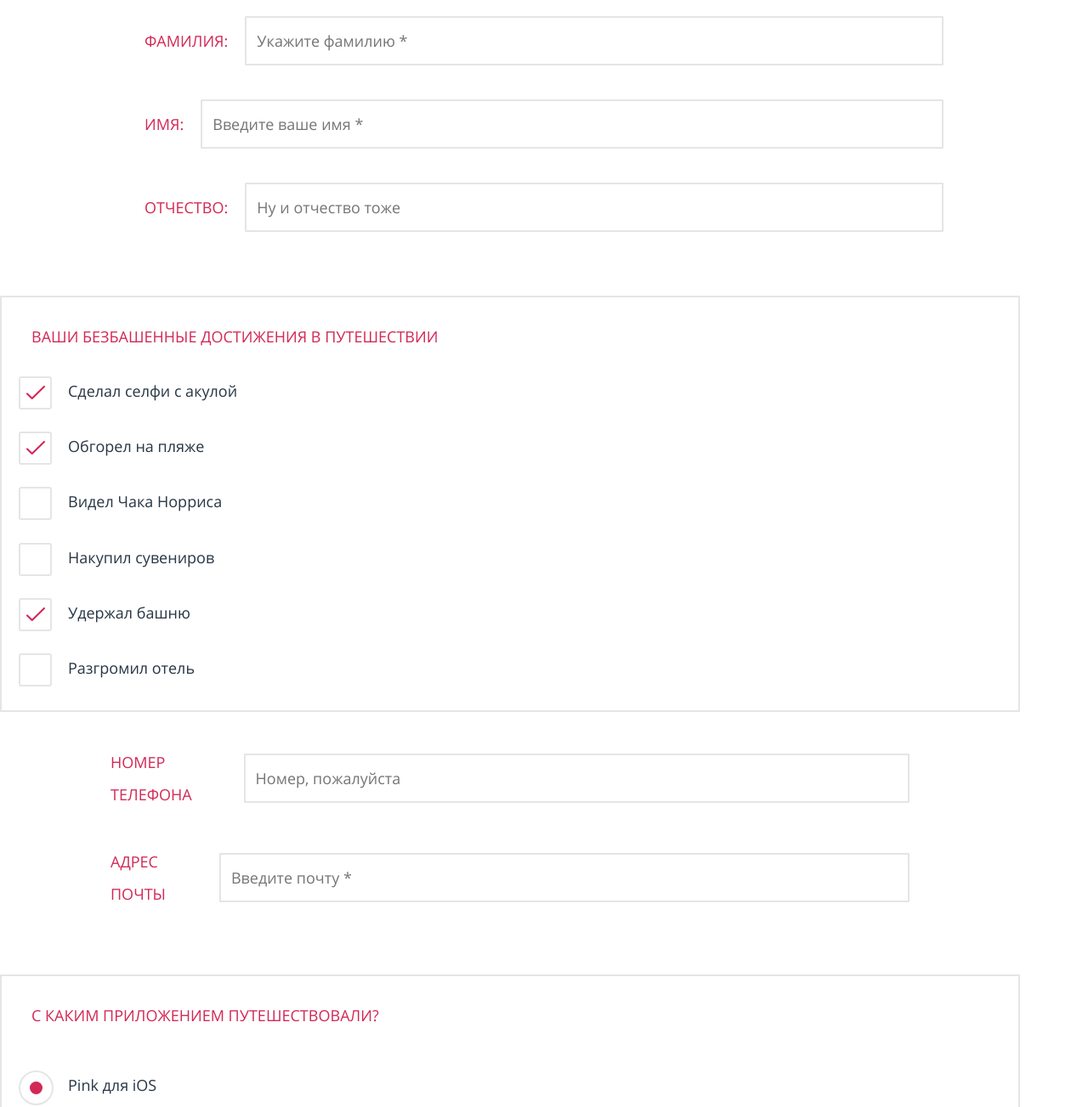
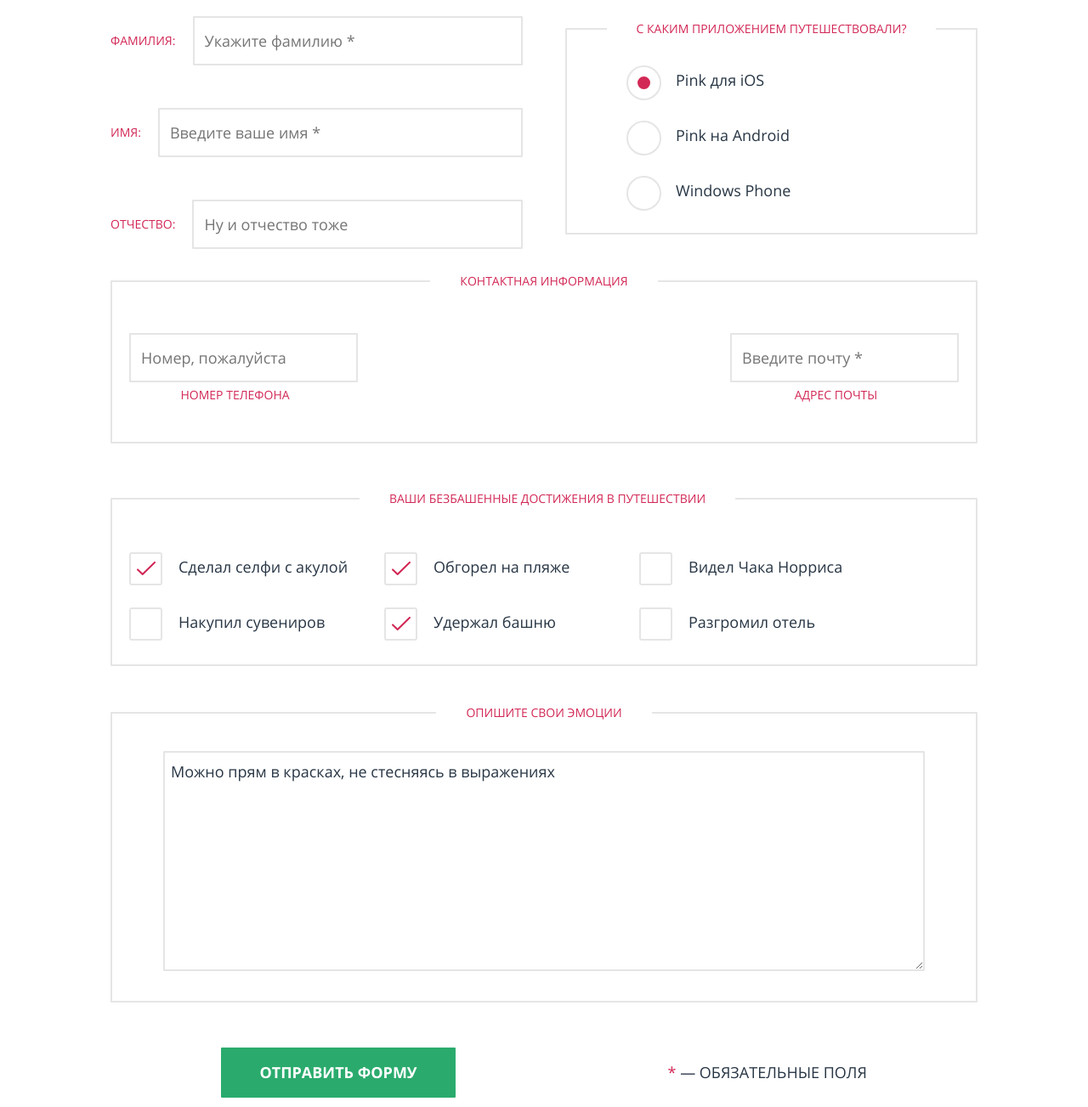
Before and after one commit to AnnaShchegoleva/1569193-pink-21, a website: page source/form.html in a window 1280 px wide. Shown: the part 580-1883 px from the top of the page at 85% size. Drawn offline with nearby package versions, Linux system fonts and the light colour scheme; files that its build step writes are made by us from their sources.

Commit message:
Работа с сеткой формы на всех версиях

```diff
--- a/source/form.html
+++ b/source/form.html
@@ -80,7 +80,7 @@
           </p>
         </div>
         </div>
-        <div class="form__option-inner container">
+        <div class="form__option-inner-achievements container">
           <fieldset class="form__option achievements">
           <legend class="achievements__title">Ваши безбашенные достижения в путешествии</legend>
           <p class="achievements__item">
@@ -112,6 +112,8 @@
 
         <div class="form__participant-inner container">
           <div class="form__participant participant-contacts">
+            <fieldset class="participant-contacts__info">
+              <legend class="participant-contacts__info-title">контактная информация</legend>
             <p class="form__participant-item participant-contacts__info-phone">
             <label class="participant-contacts__phone" for="phone">Номер телефона</label>
             <input class="participant-contacts__phone-field" type="tel" id="phone" name="phone" placeholder="Номер, пожалуйста" aria-label="Номер телефона участника конкурса">
@@ -120,6 +122,7 @@
             <label class="participant-contacts__email" for="email">Адрес почты</label>
             <input class="participant-contacts__email-field" type="email" id="email" name="email" placeholder="Введите почту *" required aria-label="Номер телефона участника конкурса">
           </p>
+            </fieldset>
           </div>
         </div>
         <div class="form__option-inner container">
@@ -141,13 +144,20 @@
         </div>
           <div class="form__participant-comment-inner container">
         <div class="form__participant participant-comment">
+
+          <fieldset class="participant-comment__info">
+            <legend class="participant-comment__info-title">Опишите свои эмоции</legend>
+
           <label class="participant-comment__title" for="comment">Опишите свои эмоции</label>
           <textarea class="participant-comment__text" rows="8" name="comment" id="comment">Можно прям в красках, не стесняясь в выражениях
           </textarea>
+          </fieldset>
           </div>
-        <button class="button button-green button-send" aria-label="Отправить заявку на участие в конкурсе" type="submit">Отправить форму</button>
+          </div>
+          <div class="form__participant-send container">
+          <button class="button button-green button-send" aria-label="Отправить заявку на участие в конкурсе" type="submit">Отправить форму</button>
           <p class="form-contest__field-required"><span class="star">*</span> — обязательные поля</p>
-          </div>
+        </div>
         </form>
     </div>
   </section>
--- a/source/less/blocks/form.less
+++ b/source/less/blocks/form.less
@@ -85,21 +85,91 @@
   display: flex;
   flex-direction: column;
   /*margin: 42px 20px 0 20px;*/
+
+  @media (min-width: @desktop-width) {
+    display: grid;
+    grid-template-columns: 1fr 1fr;
+    column-gap: 50px;
+    padding: 0 130px;
+  }
 }
 
 .form-contest__inner {
   width: 100%;
+
+  @media (min-width: @tablet-width) {
+    padding: 0 20px;
+  }
+
+  @media (min-width: @desktop-width) {
+    padding: 0;
+  }
 }
 
 .form__participant-inner {
   width: 100%;
   margin: 0;
+
+  @media (min-width: @desktop-width) {
+    grid-column-start: 1;
+    grid-column-end: 3;
+    grid-row-start: 2;
+    grid-row-end: 3;
+    padding: 0;
+  }
 }
 
 .form__participant {
   display: flex;
   flex-direction: column;
   margin-bottom: 35px;
+
+  @media (min-width: @desktop-width) {
+    margin-bottom: 0;
+    row-gap: 50px;
+  }
+}
+
+.participant-contacts {
+  @media (min-width: @desktop-width) {
+    margin-bottom: 50px;
+  }
+}
+
+.participant-contacts__info {
+  border: none;
+  padding: 0;
+  margin: 0;
+
+  @media (min-width: @tablet-width) {
+    border: 2px solid @gray;
+    border-radius: 1px;
+    padding: 0 20px;
+    padding-top: 46px;
+  }
+
+  @media (min-width: @desktop-width) {
+    display: flex;
+    justify-content: space-between;
+    padding-bottom: 40px;
+  }
+}
+
+.participant-contacts__info-title {
+  display: none;
+
+  @media (min-width: @tablet-width) {
+    display: block;
+    line-height: 214%;
+    color: @magenta;
+    text-transform: uppercase;
+    padding: 0 35px;
+    margin: 0 auto;
+  }
+
+  @media (min-width: @desktop-width) {
+    font-size: 14px;
+  }
 }
 
 .form__participant-item {
@@ -112,15 +182,33 @@
     align-items: center;
     margin-bottom: 40px;
   }
+
+  @media (min-width: @desktop-width) {
+    margin-bottom: 0;
+  }
 }
 
-.form__participant-item:not(:first-child) {
-  /*margin-top: 18px;*/
+.participant-contacts__info-phone,
+.participant-contacts__info-email { //Контейнер для телефона и мыла
+  @media (min-width: @tablet-width) {
+    display: flex;
+    flex-direction: column;
+  }
 }
+
+.participant-contacts__phone,
+.participant-contacts__email { //Лейбел для телефона и мыла
+  @media (min-width: @tablet-width) {
+    order: 2;
+    margin-left: 20px;
+  }
+}
+
 
 .form__participant-item > label {
   color: @magenta;
   text-transform: uppercase;
+  font-size: 14px;
   line-height: 214%;
   margin-left: 25px;
 
@@ -168,6 +256,24 @@
     border: 2px solid @gray;
     border-radius: 1px;
     background-color: transparent;
+    padding-top: 50px;
+  }
+}
+
+.option-apps {
+  @media (min-width: @desktop-width) {
+    display: flex;
+    flex-direction: column;
+    padding-top: 30px;
+  }
+}
+
+.achievements {
+  @media (min-width: @desktop-width) {
+    display: flex;
+    flex-direction: row;
+    flex-wrap: wrap;
+    padding-right: 12px;
   }
 }
 
@@ -175,7 +281,38 @@
   width: 100%;
   margin: 0;
   padding: 0;
+
+  @media (min-width: @tablet-width) {
+    padding: 0 22px;
+  }
+
+  @media (min-width: @desktop-width) {
+    grid-column-start: 2;
+    grid-column-end: 3;
+    grid-row-start: 1;
+    grid-row-end: 2;
+    padding: 0;
+  }
 }
+
+.form__option-inner-achievements {
+  width: 100%;
+  margin: 0;
+  padding: 0;
+
+  @media (min-width: @tablet-width) {
+    padding: 0 22px;
+  }
+
+  @media (min-width: @desktop-width) {
+    grid-column-start: 1;
+    grid-column-end: 3;
+    grid-row-start: 3;
+    grid-row-end: 4;
+    padding: 0;
+  }
+}
+
 
 .form__option > legend {
   position: absolute;
@@ -183,16 +320,30 @@
   top: 35px;
   left: 0;
   box-sizing: border-box;
-  text-align: center;
   line-height: 129%;
   color: @magenta;
   text-transform: uppercase;
   padding: 0 35px;
+
+  @media (min-width: @tablet-width) {
+    position: initial;
+    display: block;
+    margin: 0 auto;
+  }
+
+  @media (min-width: @desktop-width) {
+    font-size: 14px;
+    line-height: 214%;
+  }
 }
 
 .achievements__item {
   margin: 0;
   margin-bottom: 35px;
+
+  @media (min-width: @desktop-width) {
+    width: 300px;
+  }
 }
 
 .achievements__item-text {
@@ -224,7 +375,12 @@
 
 .option-apps__item {
   /*margin-top: 40px;*/
+  margin: 0;
   margin-bottom: 35px;
+
+  @media (min-width: @desktop-width) {
+    margin-left: 50px;
+  }
 }
 
 .option-apps__item-text {
@@ -256,6 +412,13 @@
 
 .form__participant-comment-inner {
   width: 100%;
+  margin-bottom: 45px;
+
+  @media (min-width: @desktop-width) {
+    grid-column-start: 1;
+    grid-column-end: 3;
+    padding: 0;
+  }
 }
 
 .participant-comment {
@@ -265,8 +428,60 @@
   text-transform: uppercase;
 }
 
+.participant-comment__info { //Fieldset for tablet
+  border: none;
+  padding: 0;
+  margin: 0;
+
+  @media (min-width: @tablet-width) {
+    border: 2px solid @gray;
+    border-radius: 1px;
+    padding: 40px;
+  }
+
+  @media (min-width: @desktop-width) {
+    padding: 30px 60px;
+  }
+}
+
+.form__participant-send {
+  display: flex;
+  flex-direction: column;
+  margin-bottom: 80px;
+
+  @media (min-width: @tablet-width) {
+    flex-direction: row;
+    width: 100%;
+    justify-content: space-between;
+  }
+
+  @media (min-width: @desktop-width) {
+    grid-column-start: 1;
+    grid-column-end: 3;
+  }
+}
+
+.participant-comment__info-title { //Заголовок для Fildset
+  display: none;
+
+  @media (min-width: @tablet-width) {
+    display: block;
+    line-height: 214%;
+    font-size: 14px;
+    color: @magenta;
+    text-transform: uppercase;
+    padding: 0 35px;
+    margin: 0 auto;
+  }
+}
+
 .participant-comment__title {
   margin-bottom: 15px;
+  display: block;
+
+  @media (min-width: @tablet-width) {
+    display: none;
+  }
 }
 
 .participant-comment__text {
@@ -276,6 +491,7 @@
   padding: 7px;
   border: 2px solid @gray;
   border-radius: 1px;
+  width: 100%;
 }
 
 .star {
--- a/source/less/blocks/page-footer.less
+++ b/source/less/blocks/page-footer.less
@@ -4,6 +4,10 @@
 
 .page-footer__logo {
   margin-bottom: 30px;
+
+  @media (min-width: @tablet-width) {
+    margin-bottom: 0;
+  }
 }
 
 .page-footer__logo:hover path,
@@ -34,6 +38,10 @@
 
 .page-footer__socials {
   margin-bottom: 40px;
+
+  @media (min-width: @tablet-width) {
+    margin-bottom: 0;
+  }
 }
 
 .socials__list {
```
